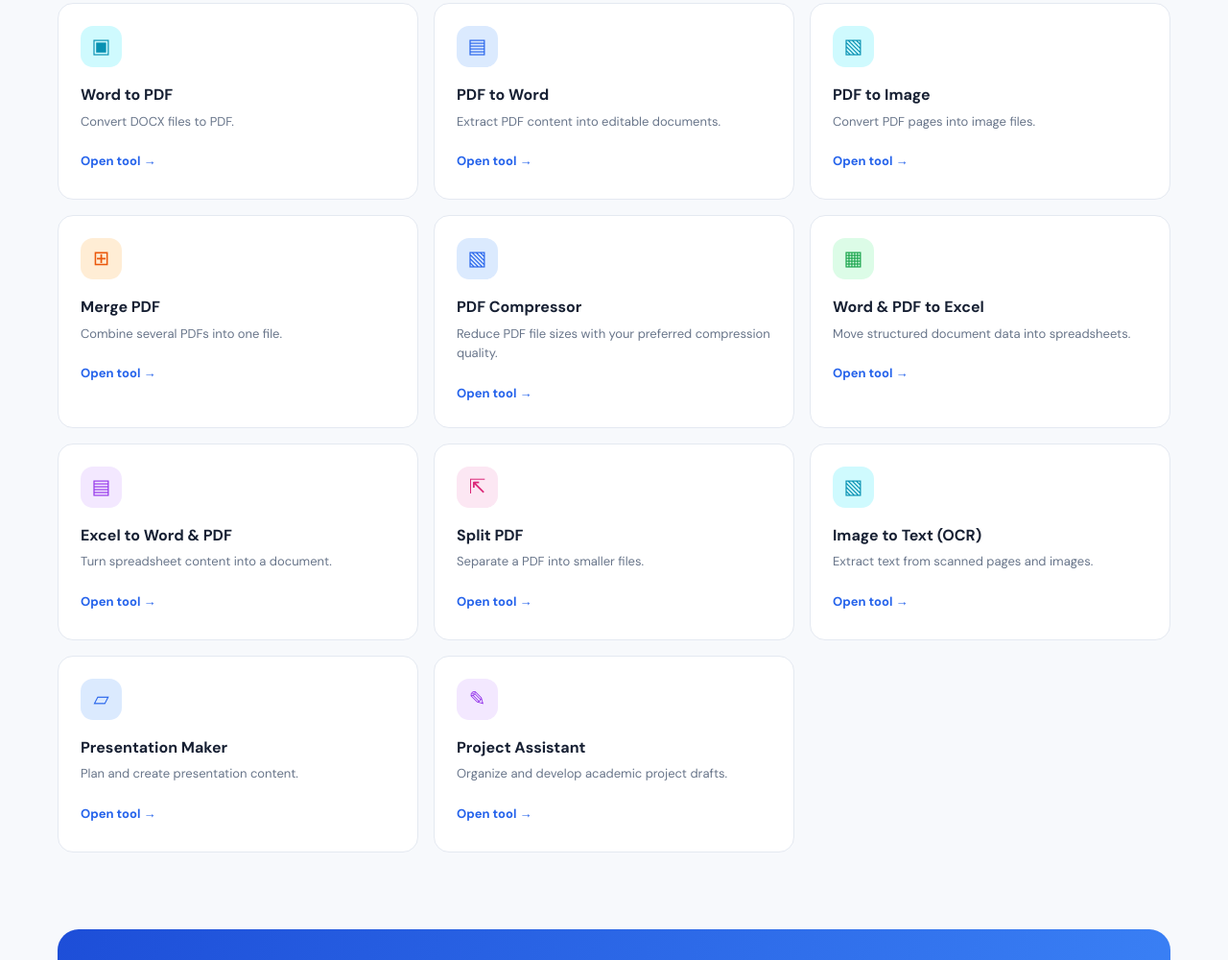
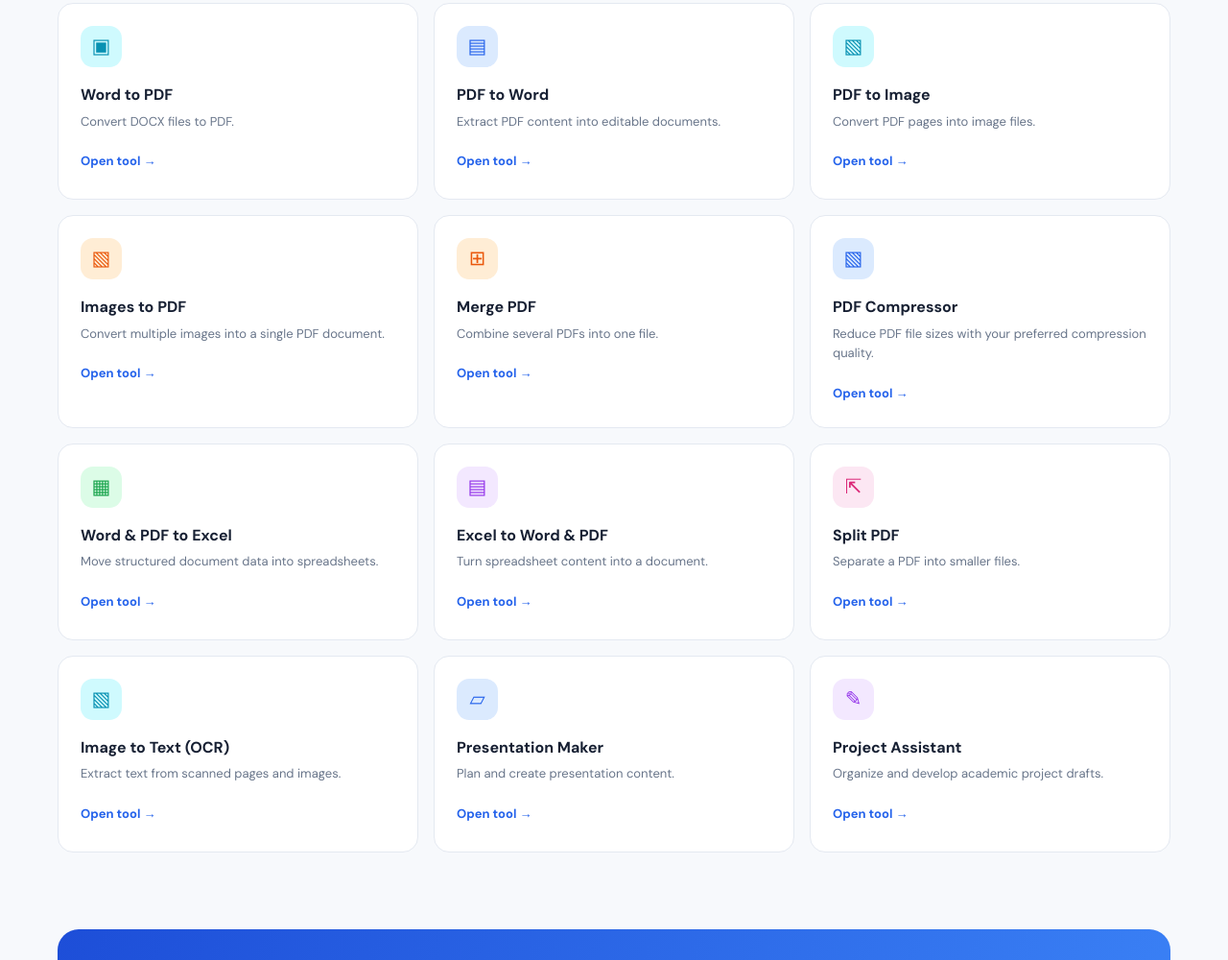
Before and after one commit to bossbeloved1/jscan, a plain HTML site: page JScan-starter/JScan/index.html in a window 1280 px wide. Shown: the part 1094-2094 px from the top of the page at 96% size. Drawn offline with nearby package versions, Linux system fonts and the light colour scheme.

Commit message:
Update index.html

```diff
--- a/JScan-starter/JScan/index.html
+++ b/JScan-starter/JScan/index.html
@@ -247,7 +247,15 @@
         <span class="card-link">Open tool →</span>
       </a>
 
-      <!-- 7. Merge PDF -->
+      <!-- 7. Images to PDF -->
+      <a class="tool-card" href="images-to-pdf.html">
+        <span class="tool-icon tint-orange">▧</span>
+        <h3>Images to PDF</h3>
+        <p>Convert multiple images into a single PDF document.</p>
+        <span class="card-link">Open tool →</span>
+      </a>
+
+      <!-- 8. Merge PDF -->
       <a class="tool-card" href="merge-pdf.html">
         <span class="tool-icon tint-orange">⊞</span>
         <h3>Merge PDF</h3>
@@ -255,7 +263,7 @@
         <span class="card-link">Open tool →</span>
       </a>
 
-      <!-- 8. PDF Compressor -->
+      <!-- 9. PDF Compressor -->
       <a class="tool-card" href="pdf-compressor.html">
         <span class="tool-icon tint-blue">▧</span>
         <h3>PDF Compressor</h3>
@@ -263,7 +271,7 @@
         <span class="card-link">Open tool →</span>
       </a>
 
-      <!-- 9. Word & PDF to Excel -->
+      <!-- 10. Word & PDF to Excel -->
       <a class="tool-card" href="word-to-excel.html">
         <span class="tool-icon tint-green">▦</span>
         <h3>Word & PDF to Excel</h3>
@@ -271,7 +279,7 @@
         <span class="card-link">Open tool →</span>
       </a>
 
-      <!-- 10. Excel to Word & PDF -->
+      <!-- 11. Excel to Word & PDF -->
       <a class="tool-card" href="excel-to-word.html">
         <span class="tool-icon tint-purple">▤</span>
         <h3>Excel to Word & PDF</h3>
```
